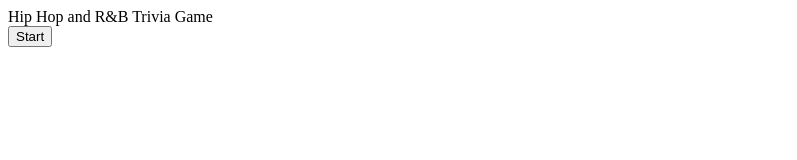
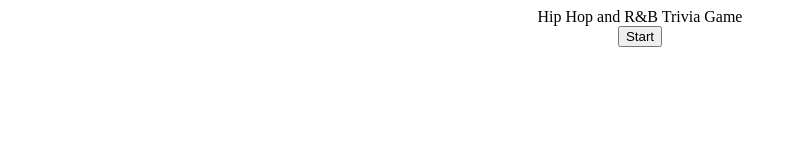
Before and after one commit to brittmoni/TriviaGame, a plain HTML site: page start.html in a window 1280 px wide. Shown: the whole page, without its empty margins (0-797 px from the left). Drawn offline with nearby package versions, Linux system fonts and the light colour scheme.

Commit message:
Continued updates

```diff
--- a/assets/css/style.css
+++ b/assets/css/style.css
@@ -1,3 +1,7 @@
 form {
   text-align: center;
 }
+
+#starter {
+  text-align: center;s
+}
--- a/start.html
+++ b/start.html
@@ -4,11 +4,14 @@
   <meta charset="UTF-8">
   <meta name="viewport" content="width=device-width, initial-scale=1.0">
   <meta http-equiv="X-UA-Compatible" content="ie=edge">
+  <link rel="stylesheet" href="assets/css/style.css">
   <title>Trivia Game</title>
 </head>
 <body>
-  <header>Hip Hop and R&B Trivia Game</header>
-  <button>Start</button>
+  <div id="starter">
+    <header>Hip Hop and R&B Trivia Game</header>
+    <button>Start</button>
+  </div>
 
   <script src="https://code.jquery.com/jquery-3.3.1.min.js" integrity="sha256-FgpCb/KJQlLNfOu91ta32o/NMZxltwRo8QtmkMRdAu8=" crossorigin="anonymous"></script>
   <script type="text/javascript">
```
Also changed, not shown: results.html (+1 -0 lines).
